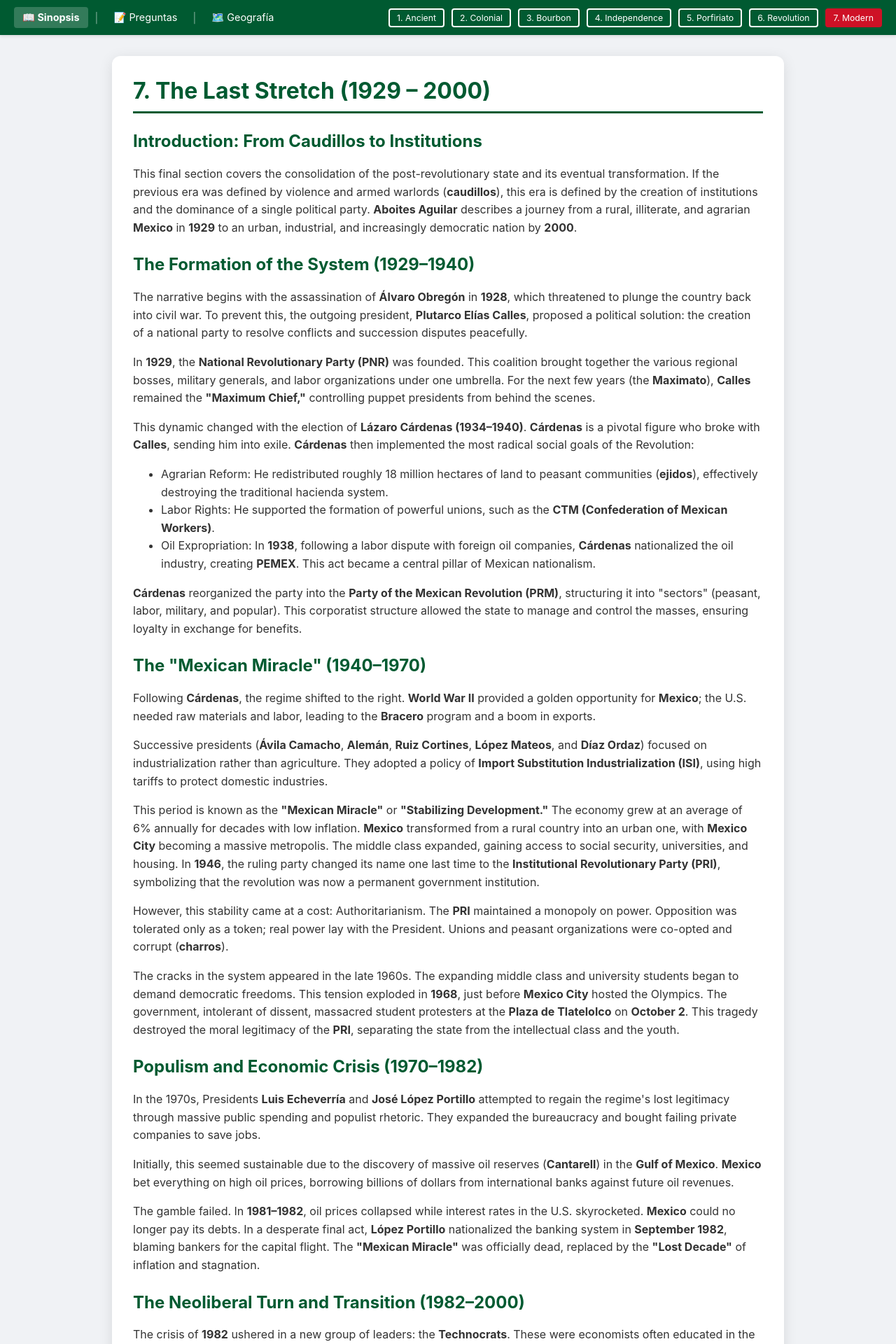
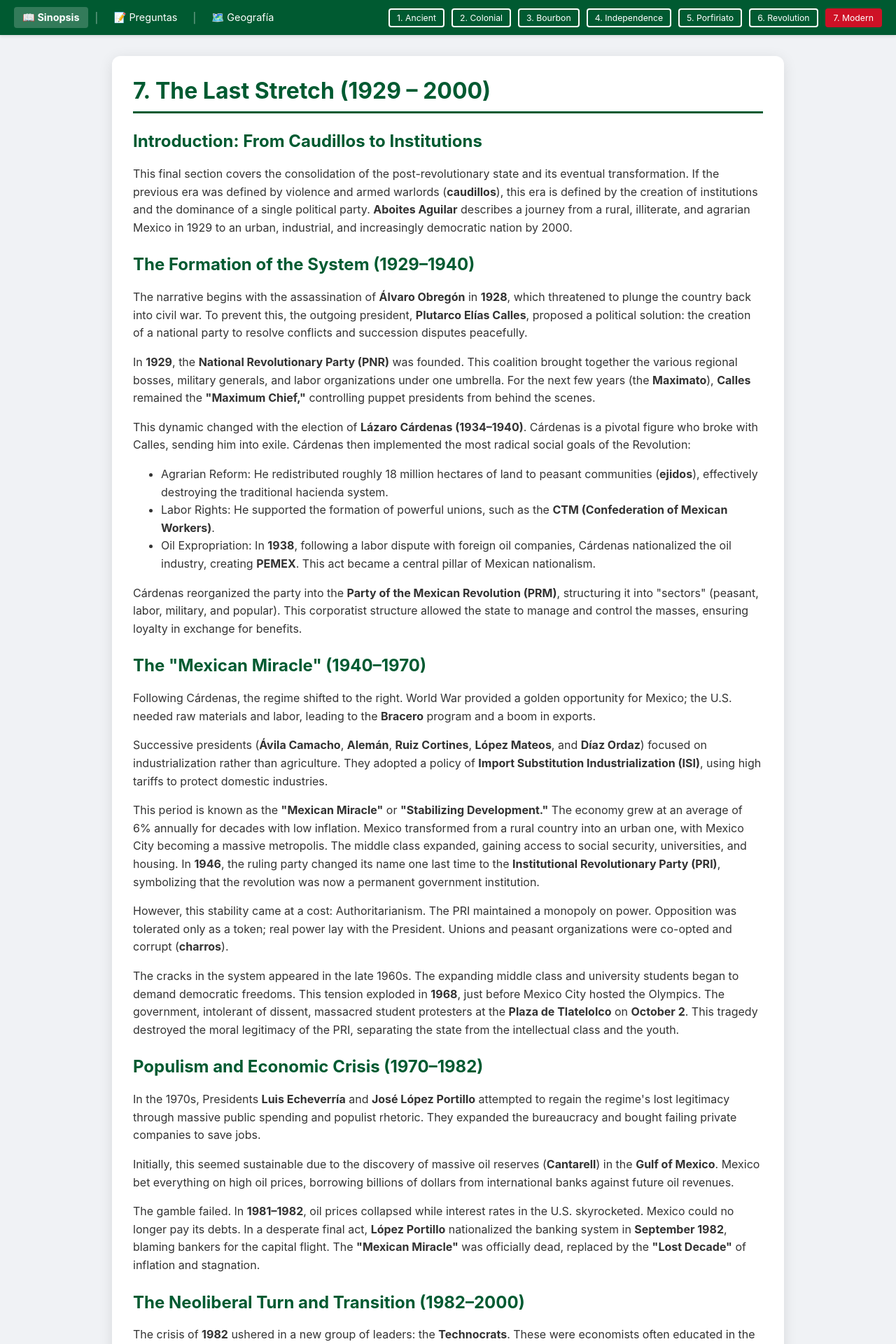
Before and after one commit to AlmostInteractive/Mexico-Naturalization-Study-Tool, a Flask app: page /synopsis7 in a window 1280 px wide. Shown: the top 1920 px of the page at 70% size. Run offline with Flask 3, Linux system fonts and the light colour scheme.

Commit message:
Cleaner synopsis pages.

```diff
--- a/templates/synopsis7.html
+++ b/templates/synopsis7.html
@@ -31,40 +31,40 @@
         <h1>7. The Last Stretch (1929 – 2000)</h1>
 
         <h2>Introduction: From Caudillos to Institutions</h2>
-        <p>This final section covers the consolidation of the post-revolutionary state and its eventual transformation. If the previous era was defined by violence and armed warlords (<strong>caudillos</strong>), this era is defined by the creation of institutions and the dominance of a single political party. <strong>Aboites Aguilar</strong> describes a journey from a rural, illiterate, and agrarian <strong>Mexico</strong> in <strong>1929</strong> to an urban, industrial, and increasingly democratic nation by <strong>2000</strong>.</p>
+        <p>This final section covers the consolidation of the post-revolutionary state and its eventual transformation. If the previous era was defined by violence and armed warlords (<strong>caudillos</strong>), this era is defined by the creation of institutions and the dominance of a single political party. <strong>Aboites Aguilar</strong> describes a journey from a rural, illiterate, and agrarian Mexico in 1929 to an urban, industrial, and increasingly democratic nation by 2000.</p>
 
         <h2>The Formation of the System (1929–1940)</h2>
         <p>The narrative begins with the assassination of <strong>Álvaro Obregón</strong> in <strong>1928</strong>, which threatened to plunge the country back into civil war. To prevent this, the outgoing president, <strong>Plutarco Elías Calles</strong>, proposed a political solution: the creation of a national party to resolve conflicts and succession disputes peacefully.</p>
 
         <p>In <strong>1929</strong>, the <strong>National Revolutionary Party (PNR)</strong> was founded. This coalition brought together the various regional bosses, military generals, and labor organizations under one umbrella. For the next few years (the <strong>Maximato</strong>), <strong>Calles</strong> remained the <strong>"Maximum Chief,"</strong> controlling puppet presidents from behind the scenes.</p>
 
-        <p>This dynamic changed with the election of <strong>Lázaro Cárdenas (1934–1940)</strong>. <strong>Cárdenas</strong> is a pivotal figure who broke with <strong>Calles</strong>, sending him into exile. <strong>Cárdenas</strong> then implemented the most radical social goals of the Revolution:</p>
+            <p>This dynamic changed with the election of <strong>Lázaro Cárdenas (1934–1940)</strong>. Cárdenas is a pivotal figure who broke with Calles, sending him into exile. Cárdenas then implemented the most radical social goals of the Revolution:</p>
 
         <ul>
             <li>Agrarian Reform: He redistributed roughly 18 million hectares of land to peasant communities (<strong>ejidos</strong>), effectively destroying the traditional hacienda system.</li>
             <li>Labor Rights: He supported the formation of powerful unions, such as the <strong>CTM (Confederation of Mexican Workers)</strong>.</li>
-            <li>Oil Expropriation: In <strong>1938</strong>, following a labor dispute with foreign oil companies, <strong>Cárdenas</strong> nationalized the oil industry, creating <strong>PEMEX</strong>. This act became a central pillar of Mexican nationalism.</li>
+            <li>Oil Expropriation: In <strong>1938</strong>, following a labor dispute with foreign oil companies, Cárdenas nationalized the oil industry, creating <strong>PEMEX</strong>. This act became a central pillar of Mexican nationalism.</li>
         </ul>
 
-        <p><strong>Cárdenas</strong> reorganized the party into the <strong>Party of the Mexican Revolution (PRM)</strong>, structuring it into "sectors" (peasant, labor, military, and popular). This corporatist structure allowed the state to manage and control the masses, ensuring loyalty in exchange for benefits.</p>
+        <p>Cárdenas reorganized the party into the <strong>Party of the Mexican Revolution (PRM)</strong>, structuring it into "sectors" (peasant, labor, military, and popular). This corporatist structure allowed the state to manage and control the masses, ensuring loyalty in exchange for benefits.</p>
 
         <h2>The "Mexican Miracle" (1940–1970)</h2>
-        <p>Following <strong>Cárdenas</strong>, the regime shifted to the right. <strong>World War II</strong> provided a golden opportunity for <strong>Mexico</strong>; the U.S. needed raw materials and labor, leading to the <strong>Bracero</strong> program and a boom in exports.</p>
+        <p>Following Cárdenas, the regime shifted to the right. World War  provided a golden opportunity for Mexico; the U.S. needed raw materials and labor, leading to the <strong>Bracero</strong> program and a boom in exports.</p>
 
         <p>Successive presidents (<strong>Ávila Camacho</strong>, <strong>Alemán</strong>, <strong>Ruiz Cortines</strong>, <strong>López Mateos</strong>, and <strong>Díaz Ordaz</strong>) focused on industrialization rather than agriculture. They adopted a policy of <strong>Import Substitution Industrialization (ISI)</strong>, using high tariffs to protect domestic industries.</p>
 
-        <p>This period is known as the <strong>"Mexican Miracle"</strong> or <strong>"Stabilizing Development."</strong> The economy grew at an average of 6% annually for decades with low inflation. <strong>Mexico</strong> transformed from a rural country into an urban one, with <strong>Mexico City</strong> becoming a massive metropolis. The middle class expanded, gaining access to social security, universities, and housing. In <strong>1946</strong>, the ruling party changed its name one last time to the <strong>Institutional Revolutionary Party (PRI)</strong>, symbolizing that the revolution was now a permanent government institution.</p>
+        <p>This period is known as the <strong>"Mexican Miracle"</strong> or <strong>"Stabilizing Development."</strong> The economy grew at an average of 6% annually for decades with low inflation. Mexico transformed from a rural country into an urban one, with Mexico City becoming a massive metropolis. The middle class expanded, gaining access to social security, universities, and housing. In <strong>1946</strong>, the ruling party changed its name one last time to the <strong>Institutional Revolutionary Party (PRI)</strong>, symbolizing that the revolution was now a permanent government institution.</p>
 
-        <p>However, this stability came at a cost: Authoritarianism. The <strong>PRI</strong> maintained a monopoly on power. Opposition was tolerated only as a token; real power lay with the President. Unions and peasant organizations were co-opted and corrupt (<strong>charros</strong>).</p>
+        <p>However, this stability came at a cost: Authoritarianism. The PRI maintained a monopoly on power. Opposition was tolerated only as a token; real power lay with the President. Unions and peasant organizations were co-opted and corrupt (<strong>charros</strong>).</p>
 
-        <p>The cracks in the system appeared in the late 1960s. The expanding middle class and university students began to demand democratic freedoms. This tension exploded in <strong>1968</strong>, just before <strong>Mexico City</strong> hosted the Olympics. The government, intolerant of dissent, massacred student protesters at the <strong>Plaza de Tlatelolco</strong> on <strong>October 2</strong>. This tragedy destroyed the moral legitimacy of the <strong>PRI</strong>, separating the state from the intellectual class and the youth.</p>
+        <p>The cracks in the system appeared in the late 1960s. The expanding middle class and university students began to demand democratic freedoms. This tension exploded in <strong>1968</strong>, just before Mexico City hosted the Olympics. The government, intolerant of dissent, massacred student protesters at the <strong>Plaza de Tlatelolco</strong> on <strong>October 2</strong>. This tragedy destroyed the moral legitimacy of the PRI, separating the state from the intellectual class and the youth.</p>
 
         <h2>Populism and Economic Crisis (1970–1982)</h2>
         <p>In the 1970s, Presidents <strong>Luis Echeverría</strong> and <strong>José López Portillo</strong> attempted to regain the regime's lost legitimacy through massive public spending and populist rhetoric. They expanded the bureaucracy and bought failing private companies to save jobs.</p>
 
-        <p>Initially, this seemed sustainable due to the discovery of massive oil reserves (<strong>Cantarell</strong>) in the <strong>Gulf of Mexico</strong>. <strong>Mexico</strong> bet everything on high oil prices, borrowing billions of dollars from international banks against future oil revenues.</p>
+        <p>Initially, this seemed sustainable due to the discovery of massive oil reserves (<strong>Cantarell</strong>) in the <strong>Gulf of Mexico</strong>. Mexico bet everything on high oil prices, borrowing billions of dollars from international banks against future oil revenues.</p>
 
-        <p>The gamble failed. In <strong>1981–1982</strong>, oil prices collapsed while interest rates in the U.S. skyrocketed. <strong>Mexico</strong> could no longer pay its debts. In a desperate final act, <strong>López Portillo</strong> nationalized the banking system in <strong>September 1982</strong>, blaming bankers for the capital flight. The <strong>"Mexican Miracle"</strong> was officially dead, replaced by the <strong>"Lost Decade"</strong> of inflation and stagnation.</p>
+        <p>The gamble failed. In <strong>1981–1982</strong>, oil prices collapsed while interest rates in the U.S. skyrocketed. Mexico could no longer pay its debts. In a desperate final act, <strong>López Portillo</strong> nationalized the banking system in <strong>September 1982</strong>, blaming bankers for the capital flight. The <strong>"Mexican Miracle"</strong> was officially dead, replaced by the <strong>"Lost Decade"</strong> of inflation and stagnation.</p>
 
         <h2>The Neoliberal Turn and Transition (1982–2000)</h2>
         <p>The crisis of <strong>1982</strong> ushered in a new group of leaders: the <strong>Technocrats</strong>. These were economists often educated in the U.S. (Ivy League), who believed the protectionist, state-heavy model was obsolete. Presidents <strong>Miguel de la Madrid</strong>, <strong>Carlos Salinas de Gortari</strong>, and <strong>Ernesto Zedillo</strong> dismantled the revolutionary nationalist state.</p>
@@ -77,14 +77,14 @@
             <li>Modification of <strong>Article 27</strong> to end land redistribution and allow the sale of <strong>ejido</strong> land.</li>
         </ul>
 
-        <p>Politically, the <strong>PRI's</strong> grip was slipping. The <strong>1988</strong> election was a watershed moment. <strong>Cuauhtémoc Cárdenas</strong> (son of <strong>Lázaro</strong>) broke from the <strong>PRI</strong> and led a massive leftist coalition. On election night, the computer system "crashed" while <strong>Cárdenas</strong> was leading; when it came back up, the <strong>PRI</strong> candidate, <strong>Carlos Salinas</strong>, was declared the winner. The widespread belief in fraud galvanized civil society.</p>
+        <p>Politically, the PRI's grip was slipping. The <strong>1988</strong> election was a watershed moment. <strong>Cuauhtémoc Cárdenas</strong> (son of <strong>Lázaro</strong>) broke from the PRI and led a massive leftist coalition. On election night, the computer system "crashed" while Cárdenas was leading; when it came back up, the PRI candidate, <strong>Carlos Salinas</strong>, was declared the winner. The widespread belief in fraud galvanized civil society.</p>
 
-        <p><strong>1994</strong> proved to be a traumatic year. On <strong>January 1</strong>, the day <strong>NAFTA</strong> went into effect, the <strong>Zapatista Army of National Liberation (EZLN)</strong> rose up in <strong>Chiapas</strong>, highlighting the poverty of indigenous people left behind by neoliberalism. Later that year, the <strong>PRI's</strong> presidential candidate, <strong>Luis Donaldo Colosio</strong>, was assassinated. Shortly after <strong>Ernesto Zedillo</strong> took office, the economy crashed again (the <strong>"December Mistake"</strong>), causing the peso to lose half its value.</p>
+        <p><strong>1994</strong> proved to be a traumatic year. On <strong>January 1</strong>, the day <strong>NAFTA</strong> went into effect, the <strong>Zapatista Army of National Liberation (EZLN)</strong> rose up in <strong>Chiapas</strong>, highlighting the poverty of indigenous people left behind by neoliberalism. Later that year, the PRI's presidential candidate, <strong>Luis Donaldo Colosio</strong>, was assassinated. Shortly after <strong>Ernesto Zedillo</strong> took office, the economy crashed again (the <strong>"December Mistake"</strong>), causing the peso to lose half its value.</p>
 
         <h2>The End of the System</h2>
         <p>The economic crises and corruption scandals made democratic change inevitable. President <strong>Zedillo</strong> implemented electoral reforms that gave true independence to the <strong>Federal Electoral Institute (IFE)</strong>.</p>
 
-        <p>In the <strong>2000</strong> election, for the first time in 71 years, the <strong>PRI</strong> lost. <strong>Vicente Fox</strong>, the candidate of the conservative <strong>National Action Party (PAN)</strong>, won the presidency. <strong>Aboites Aguilar</strong> concludes that while the arrival of democracy was a monumental achievement, the new millennium found <strong>Mexico</strong> facing old and persistent challenges: deep poverty, inequality, violence, and the difficult integration into a globalized world. The book ends with the image of a <strong>Mexico</strong> that has modernized and democratized, but has yet to solve the fundamental issues of social justice that sparked the Revolution a century earlier.</p>
+        <p>In the <strong>2000</strong> election, for the first time in 71 years, the PRI lost. <strong>Vicente Fox</strong>, the candidate of the conservative <strong>National Action Party (PAN)</strong>, won the presidency. The author concludes that while the arrival of democracy was a monumental achievement, the new millennium found Mexico facing old and persistent challenges: deep poverty, inequality, violence, and the difficult integration into a globalized world. The book ends with the image of a Mexico that has modernized and democratized, but has yet to solve the fundamental issues of social justice that sparked the Revolution a century earlier.</p>
     </div>
 </body>
 </html>
```
Also changed, not shown: templates/synopsis6.html (+9 -9 lines).
